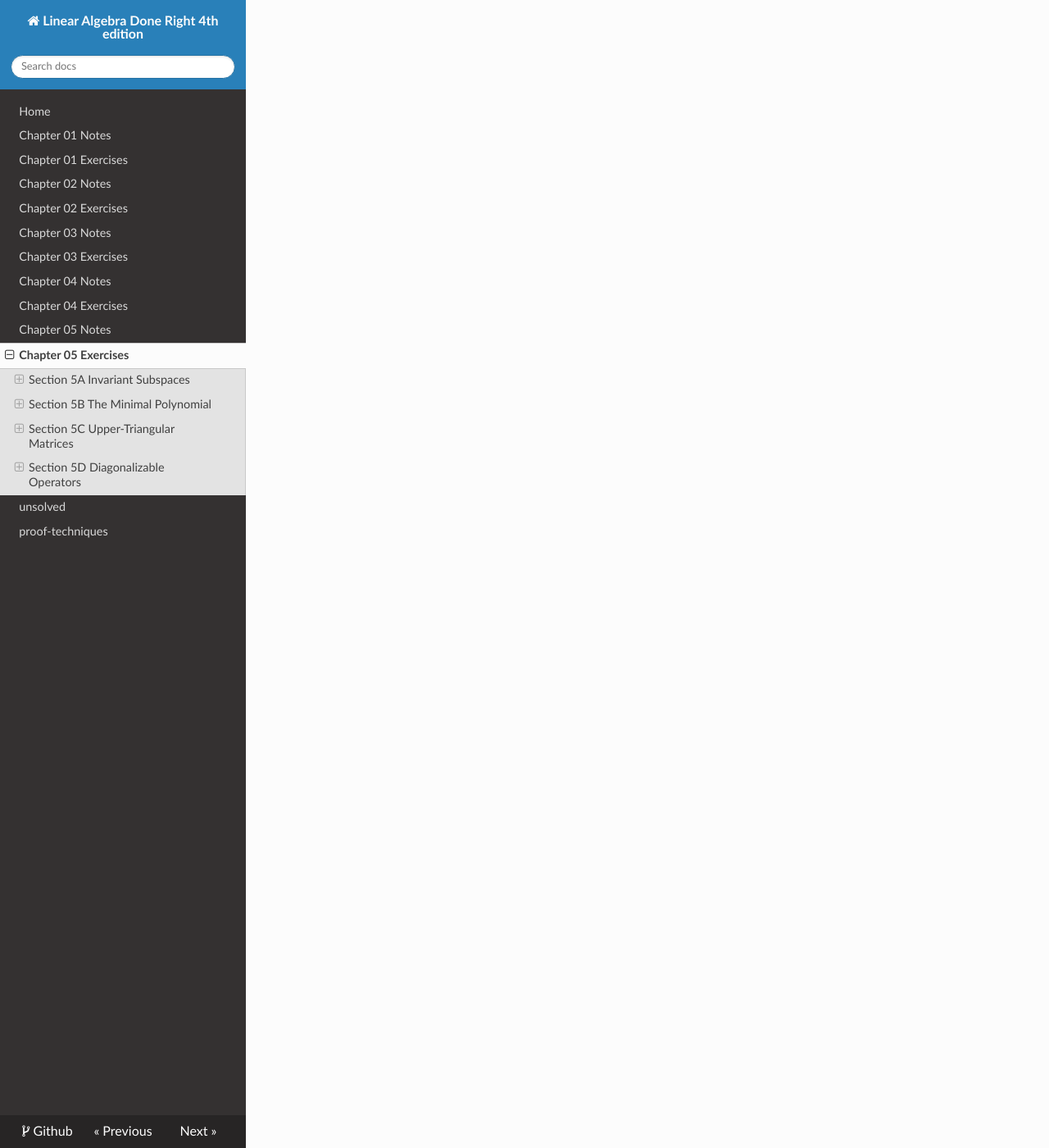
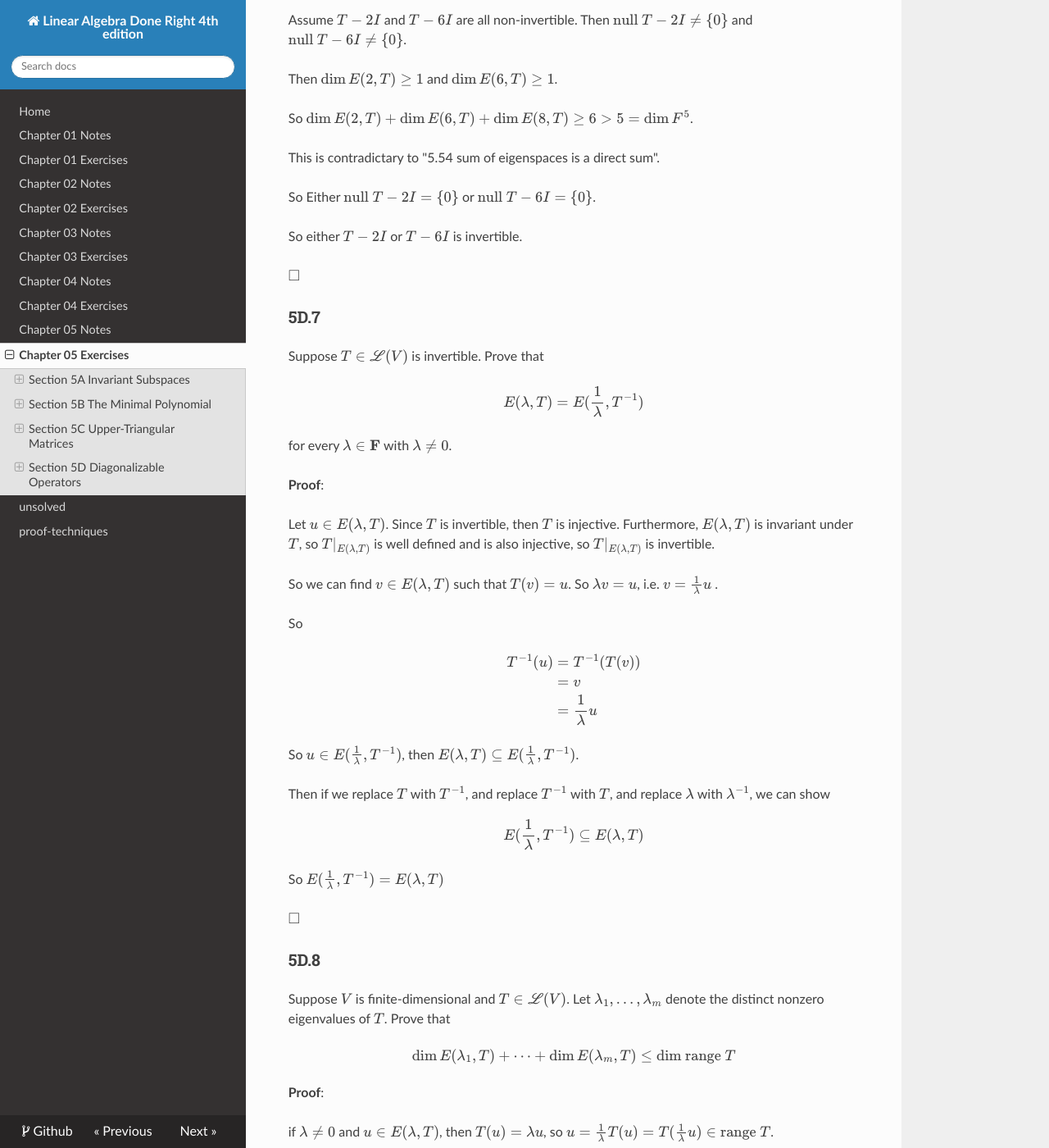
Before and after one commit to eroicaleo/liner-algebra-done-right-4th, an MkDocs documentation site: the page built from docs/ch05ex.md, in a window 1280 px wide and 1400 px high, scrolled down 72383 px. Shown: the whole window at 82% size. Built offline with MkDocs 1.6.1, drawn with Linux system fonts in a browser that asks for light colours; nearby versions of some CDN libraries; some of the changed text lies outside the part shown.

Commit message:
updates ch05ex.md

```diff
--- a/docs/ch05ex.md
+++ b/docs/ch05ex.md
@@ -4014,3 +4014,235 @@ Then $\lambda_i$ are all distinct. Then we can use
 To conclude $𝑇$ is diagonalizable.
 
 $\square$
+
+### 5D.6
+
+Suppose $𝑇 ∈ ℒ(𝐅^5)$ and $\dim 𝐸(8, 𝑇) = 4$. Prove that $𝑇 − 2𝐼$ or
+$𝑇 − 6𝐼$ is invertible.
+
+**Proof**: We prove by contradition.
+
+Assume $𝑇 − 2𝐼$ and $𝑇 − 6𝐼$ are all non-invertible. Then
+$\text{null } T-2I \neq \{0\}$ and $\text{null } T-6I \neq \{0\}$.
+
+Then $\dim E(2,T) \geq 1$ and $\dim E(6,T) \geq 1$.
+
+So $\dim E(2,T) + \dim E(6,T) + \dim E(8,T) \geq 6 > 5 = \dim F^5$.
+
+This is contradictary to "5.54 sum of eigenspaces is a direct sum".
+
+So Either $\text{null } T-2I = \{0\}$ or $\text{null } T-6I = \{0\}$.
+
+So either $𝑇 − 2𝐼$ or
+$𝑇 − 6𝐼$ is invertible.
+
+$\square$
+
+### 5D.7
+
+Suppose $𝑇 ∈ ℒ(𝑉)$ is invertible. Prove that
+
+$$
+E(\lambda,T) = E(\frac{1}{\lambda},T^{-1})
+$$
+
+for every $𝜆 ∈ 𝐅$ with $𝜆 ≠ 0$.
+
+**Proof**:
+
+Let $u \in E(\lambda,T)$. Since $T$ is invertible, then $T$ is injective.
+Furthermore, $E(\lambda,T)$ is invariant under $T$, so $T|_{E(\lambda,T)}$
+is well defined and is also injective, so $T|_{E(\lambda,T)}$ is invertible.
+
+So we can find $v \in E(\lambda,T)$ such that $T(v) = u$.
+So $\lambda v = u$, i.e. $v = \frac{1}{\lambda}u$ .
+
+So
+
+$$
+\begin{align*}
+T^{-1}(u)
+&= T^{-1} (T(v)) \\
+&= v \\
+&= \frac{1}{\lambda} u
+\end{align*}
+$$
+
+So $u \in E(\frac{1}{\lambda},T^{-1})$, then
+$E(\lambda,T) \subseteq E(\frac{1}{\lambda},T^{-1})$.
+
+Then if we replace $T$ with $T^{-1}$, and replace
+$T^{-1}$ with $T$, and replace $\lambda$ with $\lambda^{-1}$,
+we can show
+$$
+E(\frac{1}{\lambda},T^{-1}) \subseteq E(\lambda,T)
+$$
+
+So $E(\frac{1}{\lambda},T^{-1}) = E(\lambda,T)$
+
+$\square$
+
+### 5D.8
+
+Suppose $𝑉$ is finite-dimensional and $𝑇 ∈ ℒ(𝑉)$. Let
+$𝜆_1, …, 𝜆_𝑚$ denote the
+distinct nonzero eigenvalues of $𝑇$. Prove that
+
+$$
+\dim E(\lambda_1,T) + \cdots + \dim E(\lambda_m,T)
+\leq \text{dim range } T
+$$
+
+**Proof**:
+
+if $\lambda \neq 0$ and $u \in E(\lambda,T)$, then $T(u) = \lambda u$, so
+$u = \frac{1}{\lambda} T(u) = T (\frac{1}{\lambda}u) \in \text{range } T$.
+
+Then it means $E(\lambda,T) \subseteq \text{range } T$. So we have
+
+$$
+E(\lambda_1,T) + \cdots + E(\lambda_m,T) \subseteq \text{range } T
+$$
+
+Then from "5.54 sum of eigenspaces is a direct sum", we can know
+
+$$
+E(\lambda_1,T) \oplus \cdots \oplus E(\lambda_m,T) \subseteq \text{range } T
+$$
+
+Then from "3.94 a sum is a direct sum if and only if dimensions add up",
+we know
+
+$$
+\dim E(\lambda_1,T) + \cdots + \dim E(\lambda_m,T) =
+\dim E(\lambda_1,T) \oplus \cdots \oplus E(\lambda_m,T)
+$$
+
+So, we have
+
+$$
+\dim E(\lambda_1,T) + \cdots + \dim E(\lambda_m,T)
+\leq \text{dim range } T
+$$
+
+$\square$
+
+### 5D.9
+
+Suppose $𝑅, 𝑇 ∈ ℒ(𝐅^3)$ each have $2, 6, 7$ as eigenvalues. Prove that
+there
+exists an invertible operator $𝑆 ∈ ℒ(𝐅^3)$ such that $𝑅 = S^{-1} 𝑇𝑆$.
+
+**Proof**:
+
+Let $V = F^{3}$, since $\dim V = 3$ and $R, T$ have 3 different
+eigenvalues. Then by
+"5.58 enough eigenvalues implies diagonalizability", we know
+both $R, T$ have diagonal matrices under some basis.
+
+Assume $R$ has a basis $u_1, u_2, u_3$ and
+$$
+R(u_1) = 2 u_1,
+R(u_2) = 6 u_2,
+R(u_3) = 7 u_3
+$$
+
+Similarly, assume $T$ has a basis $v_1, v_2, v_3$ and
+
+$$
+T(v_1) = 2 v_1,
+T(v_2) = 6 v_2,
+T(v_3) = 7 v_3
+$$
+
+Then define $S$ as to be
+
+$$
+S(u_1) = v_1,
+S(u_2) = v_2,
+S(u_3) = v_3
+$$
+
+$S$ is invertible since $S$ is injective.
+We can also see $S^{-1}$ satisfy:
+
+$$
+S^{-1}(v_1) = u_1,
+S^{-1}(v_2) = u_2,
+S^{-1}(v_3) = u_3
+$$
+
+Then note
+
+$$
+\begin{align*}
+S^{-1} TS (u_1)
+&= S^{-1} T(v_1) \\
+&= S^{-1} (2 v_1) \\
+&= 2 S^{-1} (v_1) \\
+&= 2 u_1 \\
+&= R(u_1) \\
+\end{align*}
+$$
+
+The same calculation can be applied to $u_2, u_3$.
+Since $u_1, u_2, u_3$ is a basis of of $R$, and
+when $R$ and $S^{-1}TS$ are applied to them the results are the same.
+So $R = S^{-1}TS$.
+
+$\square$
+
+### 5D.10
+
+Find $𝑅, 𝑇 ∈ ℒ(𝐅^4)$ such that $𝑅$ and $𝑇$ each have $2, 6, 7$ as
+eigenvalues, $𝑅$ and $𝑇$ have no other eigenvalues, and there does not
+exist an invertible operator $𝑆 ∈ ℒ(𝐅^4)$ such that $𝑅 = S^{-1}TS$.
+
+**Solution**:
+
+If $R = S^{-1}TS$, then we use exercise 5A.40 which states:
+
+Suppose $𝑆, 𝑇 ∈ ℒ(𝑉)$ and $𝑆$ is invertible. Suppose $𝑝 ∈ 𝒫(𝐅)$ is a
+polynomial. Then
+
+$$
+𝑝(𝑆𝑇𝑆^{−1}) = 𝑆𝑝(𝑇)𝑆^{−1}
+$$
+
+This means the polynomial of $R$ and $T$ are actually the same.
+
+So our goal is to find 2 operators sucht that they have $2, 6, 7$ as
+eigenvalues, but their minimal polynomials are not the same.
+
+Let $R$ be an operator such that under standard basis, its matrix is
+
+$$
+\mathcal{M}(R) =
+\begin{bmatrix}
+2 & 0 & 0 & 0 \\
+0 & 6 & 0 & 0 \\
+0 & 0 & 7 & 0 \\
+0 & 0 & 0 & 7 \\
+\end{bmatrix}
+$$
+
+Then it's minimal polynomial is $p(z) = (z-2)(z-6)(z-7)$.
+
+Let $T$ be an operator such that under standard basis, its matrix is
+
+$$
+\mathcal{M}(T) =
+\begin{bmatrix}
+2 & 0 & 0 & 0 \\
+0 & 6 & 0 & 0 \\
+0 & 0 & 7 & 1 \\
+0 & 0 & 0 & 7 \\
+\end{bmatrix}
+$$
+
+Then it's minimal polynomial is $q(z) = (z-2)(z-6)(z-7)^2$.
+
+So $p \neq q$. Then it's impossible to find
+an invertible operator $𝑆 ∈ ℒ(𝐅^4)$ such that $𝑅 = S^{-1}TS$.
+
+$\square$
```
